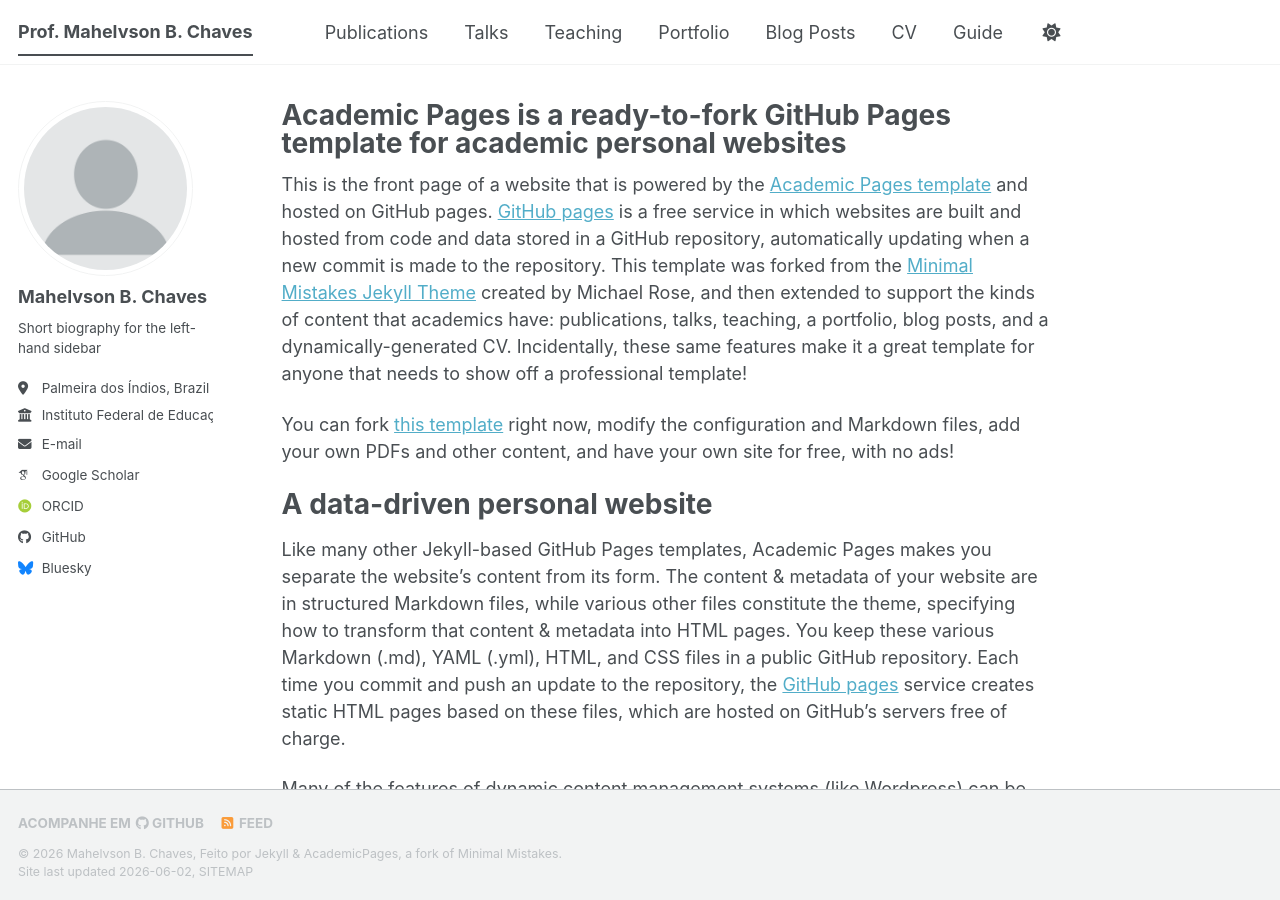
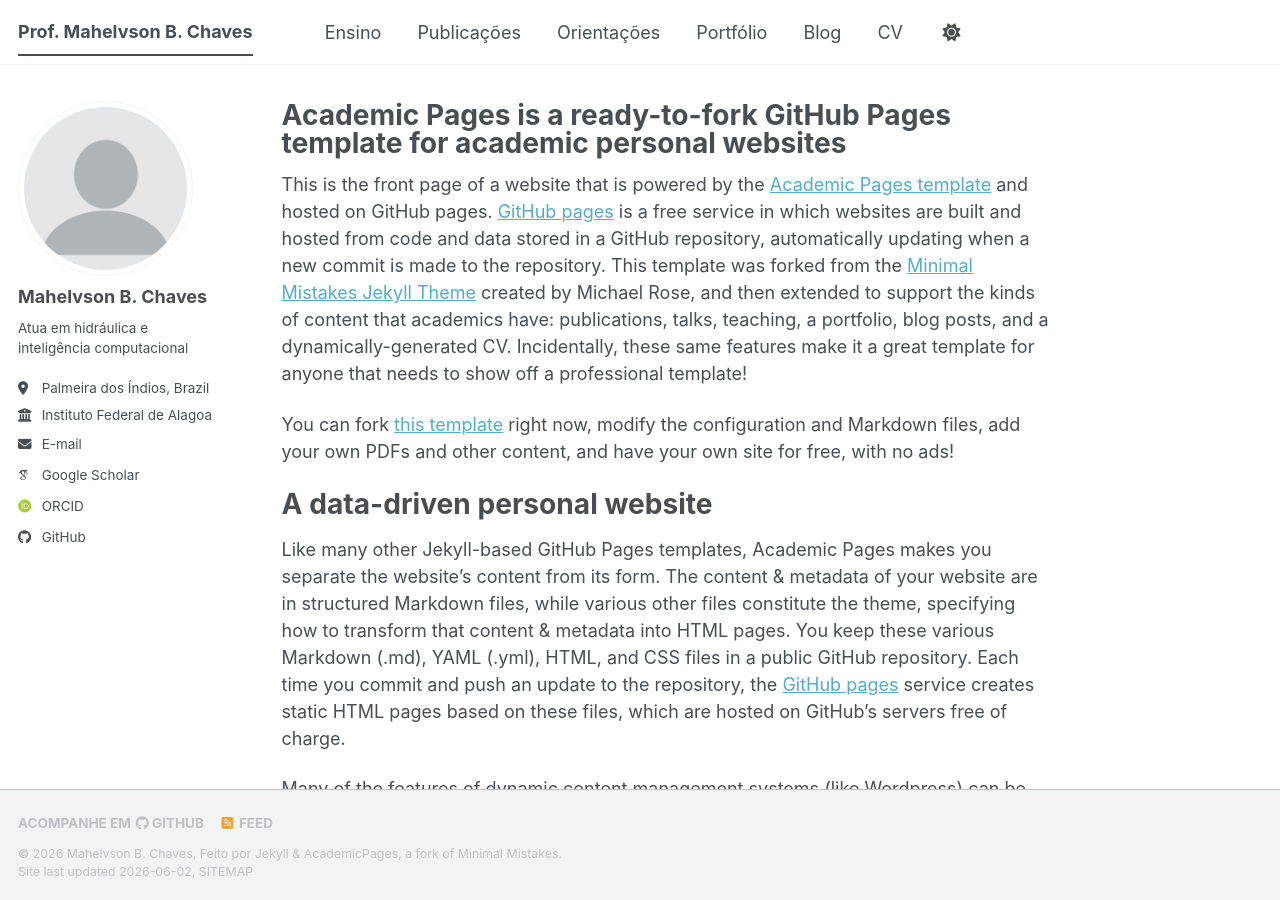
Before and after one commit to mahelvson/mahelvson.github.io, a Jekyll site: the page built from _pages/about.md, in a window 1280 px wide and 900 px high. Built offline with Jekyll 4.4.1, drawn with Linux system fonts in a browser that asks for light colours; some web fonts are replaced; a script bundle is joined from its source files by our own code; library files that are not in the unit come from our copies.

Commit message:
alteracoes nos menus e nomes das secoes

```diff
--- a/_config.yml
+++ b/_config.yml
@@ -26,9 +26,9 @@ author:
   avatar           : "profile.png"
   name             : "Mahelvson B. Chaves"
   pronouns         : # example: "she/her"
-  bio              : "Short biography for the left-hand sidebar"
+  bio              : "Atua em hidráulica e inteligência computacional"
   location         : "Palmeira dos Índios, Brazil"
-  employer         : "Instituto Federal de Educação, Ciência e Tecnologia de Alagoas (IFAL)"
+  employer         : "Instituto Federal de Alagoas"
   uri              : # URL
   email            : "mahelvson.chaves@ifal.edu.br"
 
@@ -57,7 +57,7 @@ author:
 
   # Social media
   artstation       : # Username
-  bluesky          : "bsky.app" # Replace this with you Bluesky username
+  bluesky          : # "bsky.app" # Replace this with you Bluesky username
   facebook         : # Username
   flickr           : # Username
   foursquare       : # Username
--- a/_data/navigation.yml
+++ b/_data/navigation.yml
@@ -8,19 +8,20 @@
 #      Markdown formatted page while the second is generated using JSON.
 
 main:
-  - title: "Publications"
+
+  - title: "Ensino"
+    url: /teaching/
+
+  - title: "Publicações"
     url: /publications/
 
-  - title: "Talks"
-    url: /talks/
+  - title: "Orientações"
+    url: /advising/
 
-  - title: "Teaching"
-    url: /teaching/
-
-  - title: "Portfolio"
+  - title: "Portfólio"
     url: /portfolio/
 
-  - title: "Blog Posts"
+  - title: "Blog"
     url: /year-archive/
 
   - title: "CV"
@@ -29,5 +30,5 @@ main:
   # - title: "CV"
   #   url: /cv-json/
 
-  - title: "Guide"
-    url: /markdown/
+  # - title: "Guide"
+  #  url: /markdown/
```
Also changed, not shown: _advising/advising-tips.md (added, +8 -0 lines).
